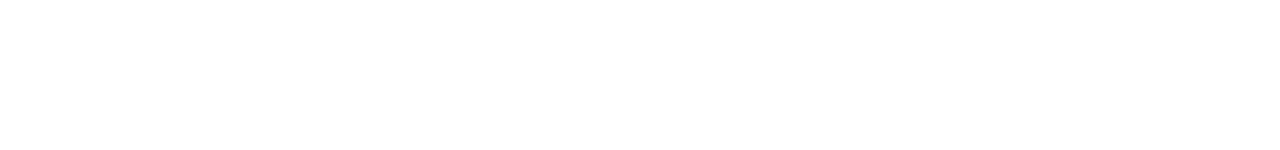
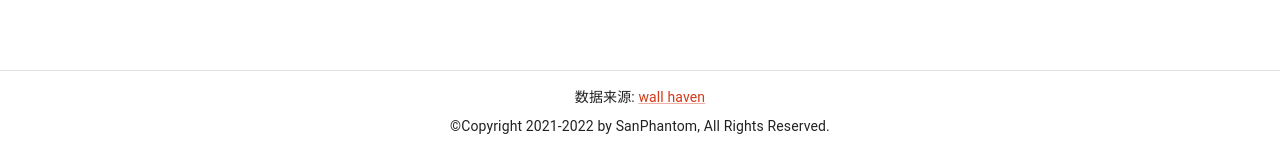
Before and after one commit to SanPhantom/san-wallpaper, a React (Vite) app: page / in a window 1280 px wide. Shown: the part 647-797 px from the top of the page. Built offline with nearby package versions, Linux system fonts and the light colour scheme; no server answers.

Commit message:
fix: update

```diff
--- a/src/components/Waterfall.tsx
+++ b/src/components/Waterfall.tsx
@@ -1,7 +1,7 @@
 import React, { useRef } from "react";
 import { useMemoizedFn, useCreation, useSetState, useSize } from "ahooks";
 import "./waterfall.less";
-import { Box, Breakpoint, Grid } from "@mui/material";
+import { Breakpoint, Grid } from "@mui/material";
 import useGridCol from "../hooks/useGridCol";
 import ImgCard from "./ImgCard";
 
--- a/src/pages/Home.tsx
+++ b/src/pages/Home.tsx
@@ -10,6 +10,8 @@ import {
   Fab,
   Fade,
   Stack,
+  Divider,
+  Link,
 } from "@mui/material";
 import {
   Search,
@@ -21,13 +23,11 @@ import {
   Search as SearchIcon,
   Settings,
 } from "@mui/icons-material";
-import { useSetState, useInfiniteScroll, useBoolean, useMount } from "ahooks";
+import { useSetState, useInfiniteScroll, useBoolean } from "ahooks";
 import { search } from "../services/paper";
 import { useRef } from "react";
 import Waterfall from "../components/Waterfall";
 import ImgFullDrawer from "../components/ImgFullDrawer";
-import { MasonryInfiniteGrid } from "@egjs/react-infinitegrid";
-import ImgCard from "../components/ImgCard";
 
 const Home = () => {
   const theme = useTheme();
@@ -121,7 +121,7 @@ const Home = () => {
         >
           <Waterfall
             list={data?.list ?? []}
-            cols={{ xs: 2, sm: 4, lg: 5 }}
+            cols={{ xs: 2, sm: 4, lg: 5, xl: 8 }}
             spacing={2}
             onItemShow={(item) => {
               setState({
@@ -145,6 +145,17 @@ const Home = () => {
             </Tooltip>
           )}
         </Box>
+        <Stack alignItems={"center"}>
+          <Divider sx={{ width: "100%" }} />
+          <Stack alignItems={"center"} spacing={1} sx={{ py: 2 }}>
+            <Typography fontSize={14}>
+              数据来源: <Link href="https://wallhaven.cc/">wall haven</Link>{" "}
+            </Typography>
+            <Typography fontSize={14}>
+              &copy;Copyright 2021-2022 by SanPhantom, All Rights Reserved.
+            </Typography>
+          </Stack>
+        </Stack>
       </Stack>
 
       <ImgFullDrawer
```
